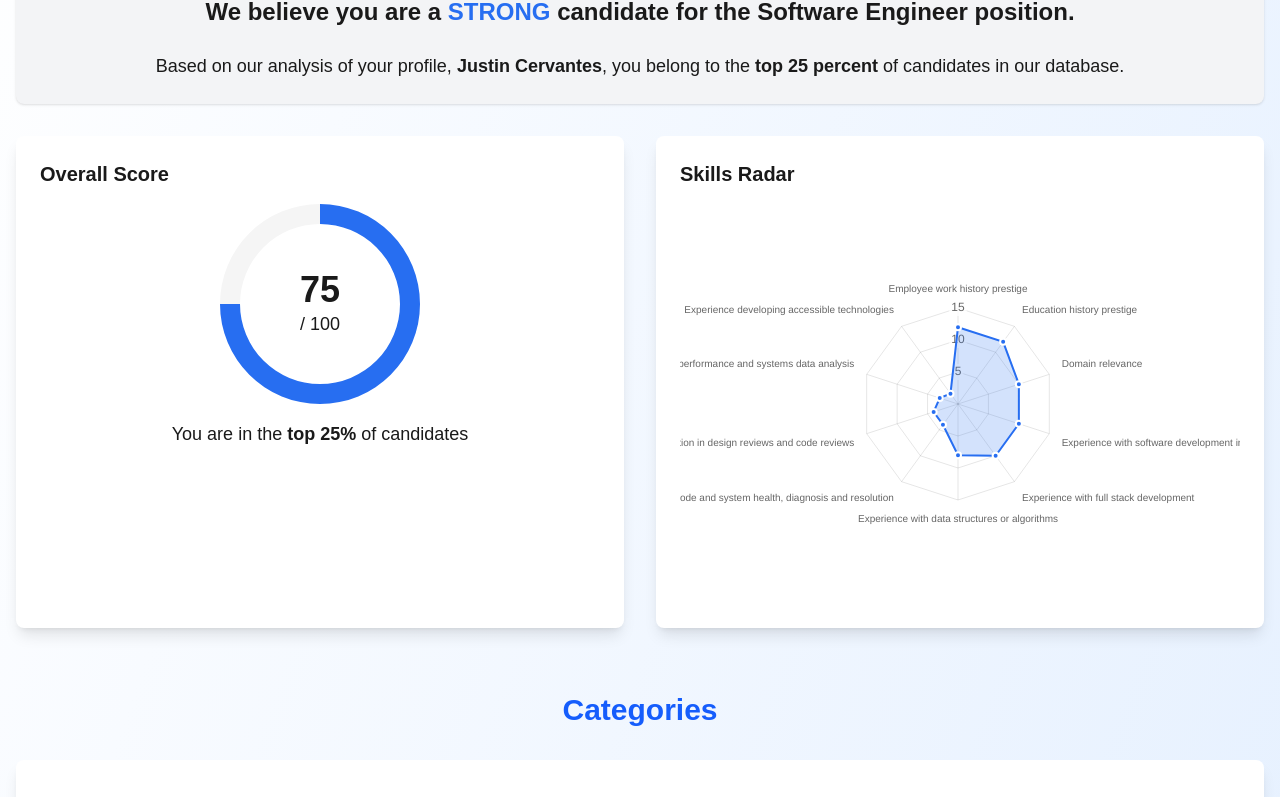
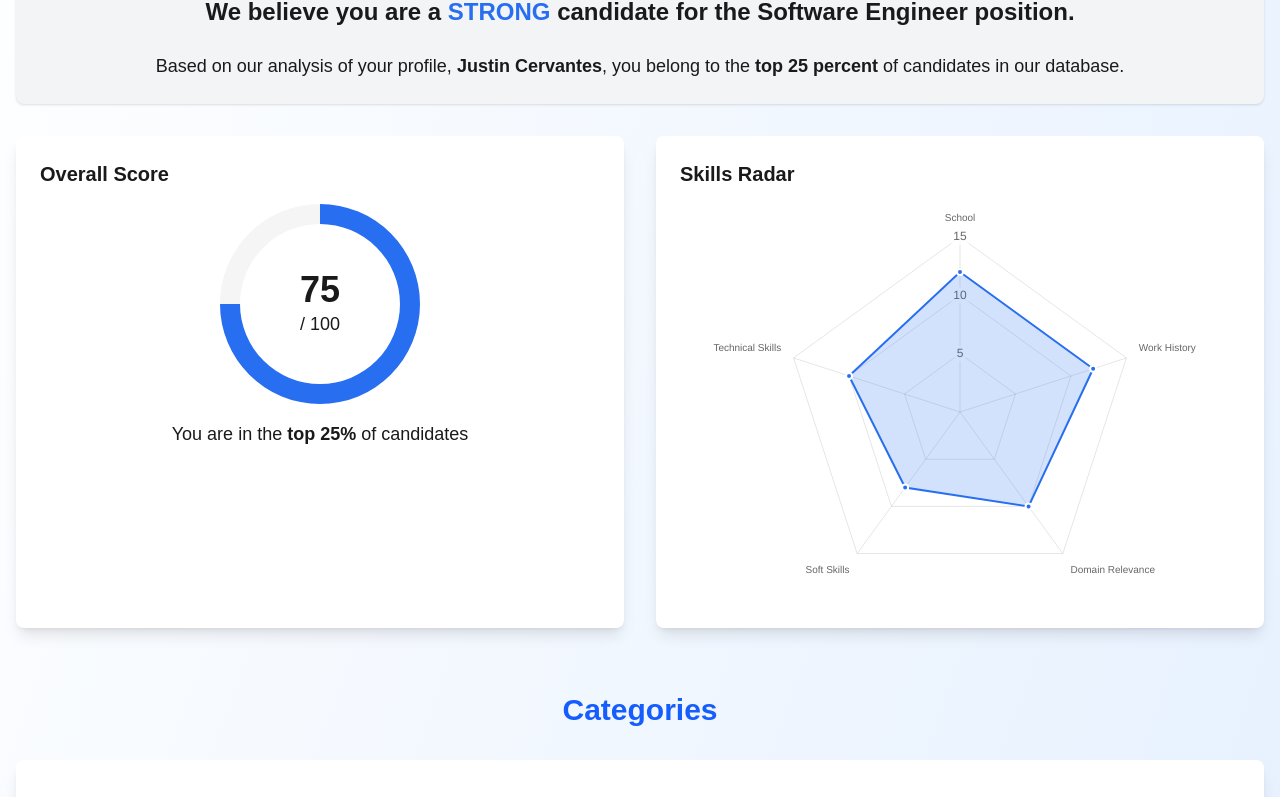
Before and after one commit to yash-coded/career-score-fe, a Next.js app: page /assessment in a window 1280 px wide. Shown: the part 400-1197 px from the top of the page. Built offline with nearby package versions, Linux system fonts and the light colour scheme.

Commit message:
Radar categories

```diff
--- a/src/app/assessment/page.tsx
+++ b/src/app/assessment/page.tsx
@@ -79,7 +79,7 @@ export default function Assessment() {
             <div className="bg-white rounded-lg shadow-lg p-6">
               <h3 className="text-xl font-bold mb-4">Skills Radar</h3>
               <ScoreChart
-                categories={displayData.assessment.categoryBreakdown}
+                radarCategories={displayData.assessment.radarCategories}
               />
             </div>
           </div>
--- a/src/app/components/assessment/ScoreChart.tsx
+++ b/src/app/components/assessment/ScoreChart.tsx
@@ -1,6 +1,6 @@
 'use client';
 
-import { CategoryScore } from '@/types/assessment';
+import { RadarCategories } from '@/types/assessment';
 import {
   Chart as ChartJS,
   RadialLinearScale,
@@ -22,19 +22,31 @@ ChartJS.register(
 );
 
 interface ScoreChartProps {
-  categories: CategoryScore[];
+  radarCategories: RadarCategories;
 }
 
-const ScoreChart: React.FC<ScoreChartProps> = ({ categories }) => {
-  // Sort categories by score in descending order
-  const sortedCategories = [...categories].sort((a, b) => b.score - a.score);
+const ScoreChart: React.FC<ScoreChartProps> = ({ radarCategories }) => {
+  // Format category names for better display
+  const formatCategoryName = (name: string): string => {
+    return name
+      .replace(/([A-Z])/g, ' $1')
+      .replace(/^./, (str) => str.toUpperCase());
+  };
+
+  // Convert the radar categories object to arrays for the chart
+  const categoryNames = Object.keys(radarCategories).map((key) =>
+    formatCategoryName(key),
+  );
+  const categoryScores = Object.values(radarCategories).map(
+    (category) => category.score,
+  );
 
   const data = {
-    labels: sortedCategories.map((cat) => cat.category),
+    labels: categoryNames,
     datasets: [
       {
         label: 'Score',
-        data: sortedCategories.map((cat) => cat.score),
+        data: categoryScores,
         backgroundColor: 'rgba(39, 110, 241, 0.2)',
         borderColor: 'rgba(39, 110, 241, 1)',
         borderWidth: 2,
--- a/src/app/page.tsx
+++ b/src/app/page.tsx
@@ -6,36 +6,5 @@ import Footer from './components/layout/Footer';
 import UploadForm from './components/upload/UploadForm';
 
 export default function Home() {
-  return (
-    <main className="flex min-h-screen flex-col gradient-bg">
-      <Navbar />
-
-      <div className="flex-1 flex flex-col items-center px-6 py-12 md:py-16">
-        <div className="max-w-7xl w-full space-y-8 mb-16">
-          <h1 className="text-4xl md:text-5xl font-bold text-center text-primary">
-            See how your resume fits the job
-          </h1>
-
-          <p className="text-xl md:text-2xl font-medium text-center text-teal">
-            Upload your resume and job info for a smart match analysis.
-          </p>
-
-          <div className="flex justify-center">
-            <Link
-              href="/assessment"
-              className="px-6 py-3 bg-primary text-white font-medium rounded-lg hover:bg-blue-700 transition-colors"
-            >
-              View Sample Assessment
-            </Link>
-          </div>
-        </div>
-
-        <div className="max-w-5xl w-full">
-          <UploadForm />
-        </div>
-      </div>
-
-      <Footer />
-    </main>
-  );
+  return <main className="flex min-h-screen flex-col gradient-bg"></main>;
 }
--- a/src/data/assessment-data.ts
+++ b/src/data/assessment-data.ts
@@ -3,6 +3,23 @@ import { CandidateAssessment } from '@/types/assessment';
 export const assessmentData: CandidateAssessment = {
   name: 'Justin Cervantes',
   assessment: {
+    radarCategories: {
+      school: {
+        score: 12,
+      },
+      workHistory: {
+        score: 12,
+      },
+      domainRelevance: {
+        score: 10,
+      },
+      softSkills: {
+        score: 8,
+      },
+      technicalSkills: {
+        score: 10,
+      },
+    },
     categoryBreakdown: [
       {
         category: 'Employee work history prestige',
--- a/src/types/assessment.ts
+++ b/src/types/assessment.ts
@@ -7,7 +7,7 @@ export interface CategoryScore {
 
 export interface VerdictItem {
   item: string;
-  verdict: string;
+  verdict: 'Strong' | 'Medium' | 'Weak';
 }
 
 export interface ActionItem {
@@ -15,14 +15,27 @@ export interface ActionItem {
   reason: string;
 }
 
+export interface RadarCategory {
+  score: number;
+}
+
+export interface RadarCategories {
+  school: RadarCategory;
+  workHistory: RadarCategory;
+  domainRelevance: RadarCategory;
+  softSkills: RadarCategory;
+  technicalSkills: RadarCategory;
+}
+
 export interface Assessment {
+  radarCategories: RadarCategories;
   categoryBreakdown: CategoryScore[];
   reputation: VerdictItem[];
   leadership: VerdictItem[];
   softSkills: VerdictItem[];
   technicalSkills: VerdictItem[];
   cultureFit: VerdictItem[];
-  actionItems: string;
+  actionItems: 'Improve' | 'Keep' | 'Highlight';
   overallScore: number;
   feedback: string;
   longTermActionPlan: ActionItem[];
```
